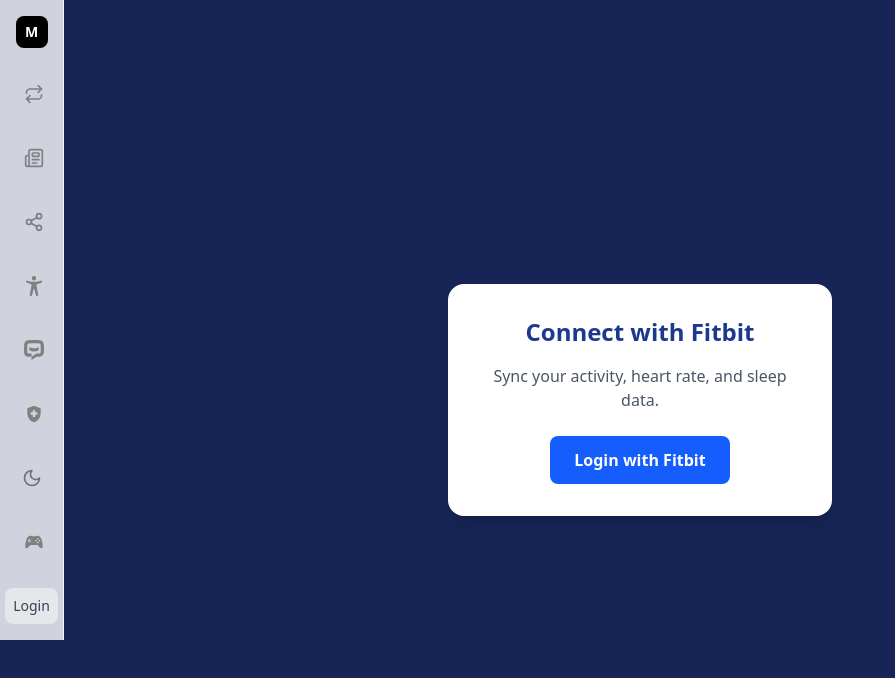
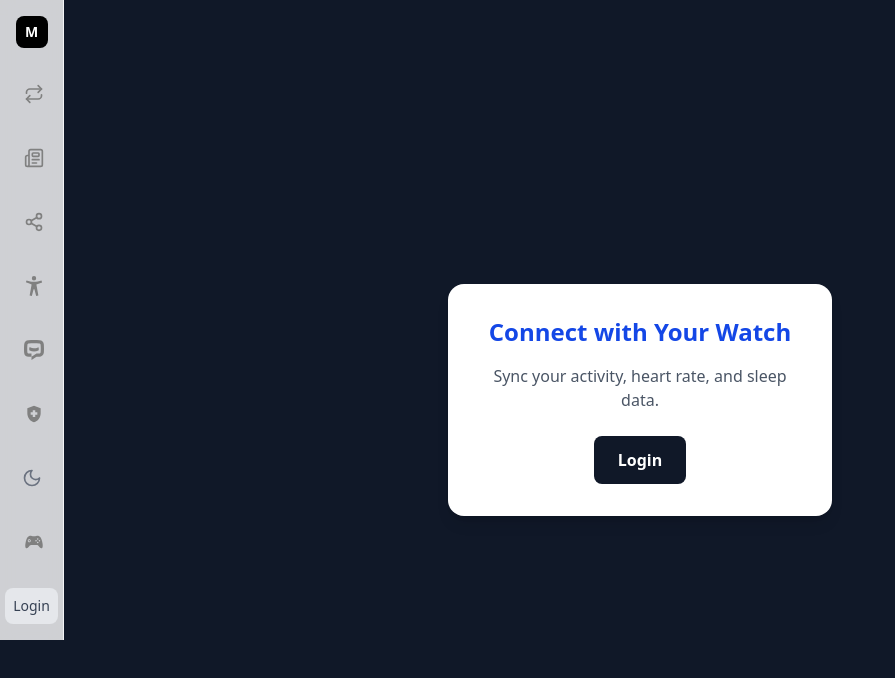
Before and after one commit to arsath-02/Medical-Chatbot, a React (Vite) app in the folder client/: page /FitbitLogin in a window 1280 px wide. Shown: the top 678 px of the page, without its empty margins (0-895 px from the left). Built offline with nearby package versions, Linux system fonts and the light colour scheme; no server answers.

Commit message:
fitbit login ui updated

```diff
--- a/client/src/Components/Chatbot.jsx
+++ b/client/src/Components/Chatbot.jsx
@@ -134,6 +134,8 @@
     }
   };
 
+
+
   const handleRefreshChat = () => {
     setMessages([{ text: "Hi "+name+", I am MediBot 😊", sender: "bot" }]);
     navigate('/chatbot');
--- a/client/src/Components/FitbitLogin.jsx
+++ b/client/src/Components/FitbitLogin.jsx
@@ -11,17 +11,17 @@
   return (
     <div className="flex">
       <Sidebar />
-      <div className="flex flex-col items-center justify-center min-h-screen w-full bg-blue-950">
+      <div className="flex flex-col items-center justify-center min-h-screen w-full bg-gray-900">
         <div className="bg-white p-8 rounded-2xl shadow-lg max-w-sm w-full text-center">
-          <h2 className="text-2xl font-bold text-blue-900 mb-4">
-            Connect with Fitbit
+          <h2 className="text-2xl font-bold text-blue-700 mb-4">
+            Connect with Your Watch
           </h2>
           <p className="text-gray-600 mb-6">
             Sync your activity, heart rate, and sleep data.
           </p>
           <a href={AUTH_URL}>
-            <button className="bg-blue-600 hover:bg-blue-700 text-white font-semibold px-6 py-3 rounded-lg transition-all">
-              Login with Fitbit
+            <button className="bg-gray-900 hover:bg-blue-700 text-white font-semibold px-6 py-3 rounded-lg transition-all">
+              Login
             </button>
           </a>
         </div>
```
Also changed, not shown: 1 other file (tests, documents, lock files or other folders).
